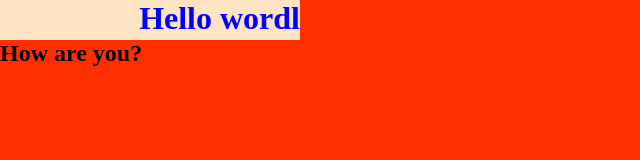
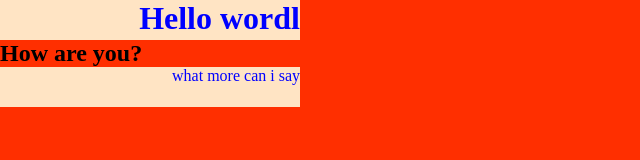
Before and after one commit to Pr-ElTech/GITPRACTICE1, a website: page index.html in a window 1280 px wide. Shown: the whole page, without its empty margins (0-640 px from the left). Drawn offline with Linux system fonts and the light colour scheme.

Commit message:
first commit

```diff
--- a/index.css
+++ b/index.css
@@ -16,3 +16,11 @@ h1{
     display: flex;
     color: blue;
 }
+p{
+  width: 300px;
+    height: 40px;
+    background-color: bisque;
+    justify-content: end;
+    display: flex;
+    color: blue;
+}
--- a/index.html
+++ b/index.html
@@ -10,6 +10,7 @@
     <header>
         <h1>Hello wordl</h1>
     <h2>How are you?</h2>
+    <p>what more can i say</p>
     </header>
 
 </body>
```
